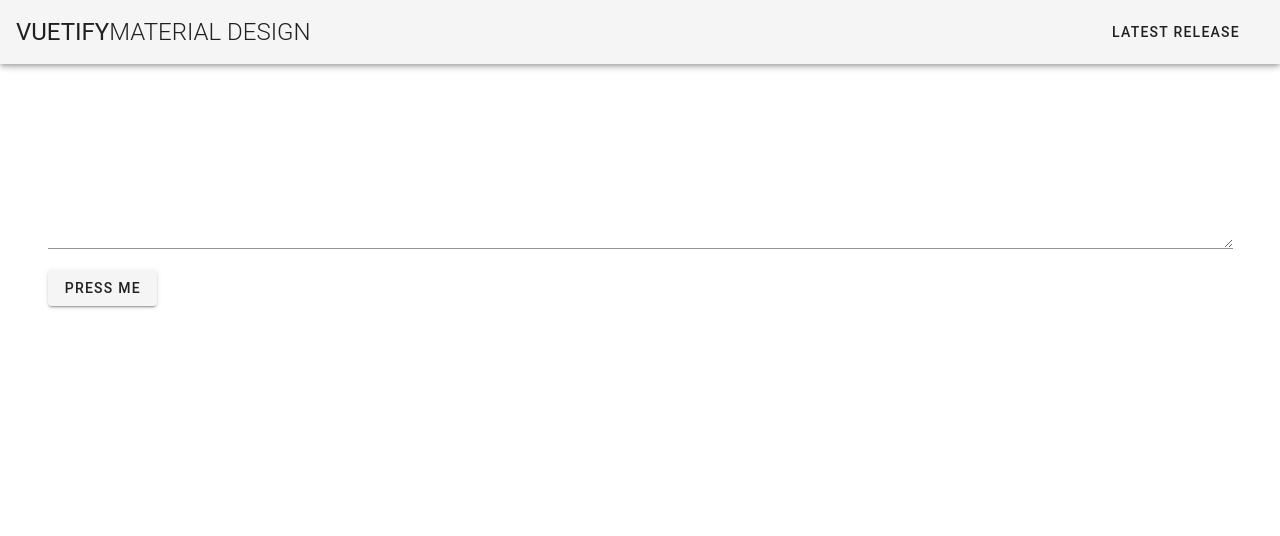
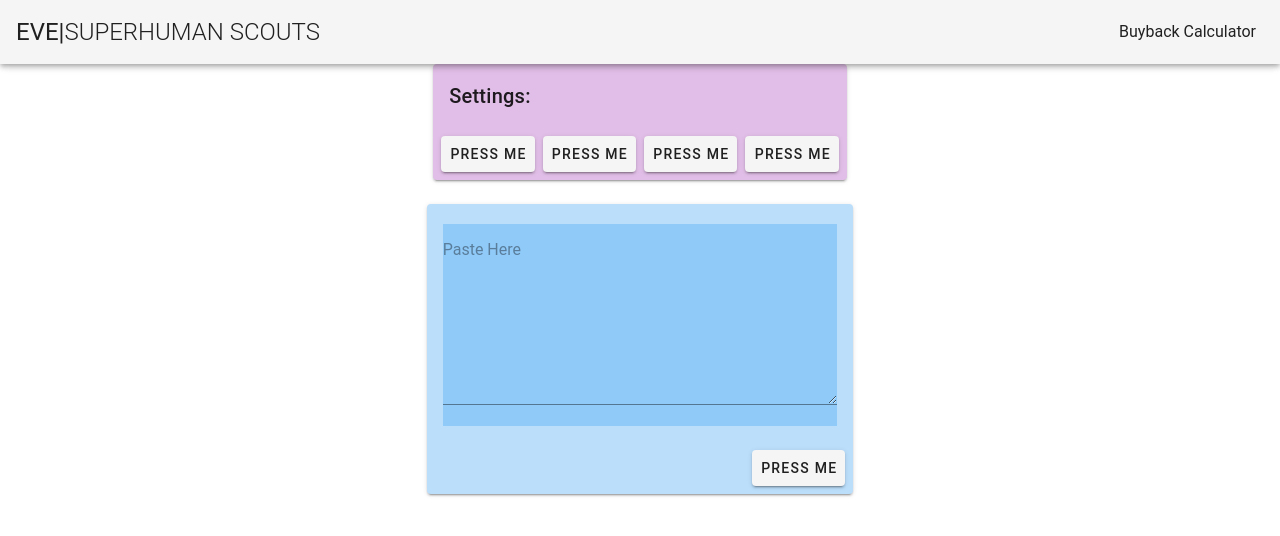
Before and after one commit to karnthis/evecalc, a Vue app: page / in a window 1280 px wide. Shown: the top 536 px of the page. Built offline with nearby package versions, Linux system fonts and the light colour scheme; a small style sheet from the web is missing.

Commit message:
switched to remote api

```diff
--- a/src/App.vue
+++ b/src/App.vue
@@ -2,35 +2,64 @@
   <v-app>
     <v-app-bar app>
       <v-toolbar-title class="headline text-uppercase">
-        <span>Vuetify</span>
-        <span class="font-weight-light">MATERIAL DESIGN</span>
+        <span>EVE|</span>
+        <span class="font-weight-light">Superhuman Scouts</span>
       </v-toolbar-title>
       <v-spacer></v-spacer>
-      <v-btn
-        text
-        href="https://github.com/vuetifyjs/vuetify/releases/latest"
-        target="_blank"
-      >
-        <span class="mr-2">Latest Release</span>
-      </v-btn>
+      <!-- <v-btn text href="https://github.com/vuetifyjs/vuetify/releases/latest" target="_blank"> -->
+        <span class="mr-2">Buyback Calculator</span>
+      <!-- </v-btn> -->
     </v-app-bar>
 
     <v-content>
-      <v-container>
       <v-row>
-          <v-textarea rows="6" id="calcField">
-
-          </v-textarea>
+        <v-container fluid fill-height>
+          <v-layout align-center justify-center>
+            <v-card class="purple lighten-4">
+              <v-card-title>
+                <span>Settings:</span>
+              </v-card-title>
+              <v-card-actions>
+                <v-btn @click="process">press me</v-btn>
+                <v-btn @click="process">press me</v-btn>
+                <v-btn @click="process">press me</v-btn>
+                <v-btn @click="process">press me</v-btn>
+              </v-card-actions>
+            </v-card>
+          </v-layout>
+        </v-container>
+        <v-spacer></v-spacer>
+        <v-container fluid fill-height>
+          <v-layout align-center justify-center>
+            <v-flex xs12 sm8 md4>
+              <v-card class="blue lighten-4">
+                <v-card-text>
+                  <v-textarea
+                    rows="6"
+                    id="calcField"
+                    placeholder="Paste Here"
+                    class="blue lighten-3"
+                  ></v-textarea>
+                </v-card-text>
+                <v-card-actions>
+                  <v-spacer></v-spacer>
+                  <v-btn @click="process">press me</v-btn>
+                </v-card-actions>
+              </v-card>
+            </v-flex>
+          </v-layout>
+        </v-container>
       </v-row>
-        <v-row>
-          <v-btn @click="process">
-            press me
-          </v-btn>
+      <v-spacer></v-spacer>
+      <v-row v-if="returned">
+        <v-container fluid fill-height>
+          <v-layout align-center justify-center>
+            <v-card class="green lighten-4">
+              <v-card-text>{{ returned }}</v-card-text>
+            </v-card>
+          </v-layout>
+        </v-container>
       </v-row>
-        <v-row>
-          {{ returned }}
-        </v-row>
-      </v-container>
     </v-content>
   </v-app>
 </template>
@@ -39,29 +68,29 @@
 // import HelloWorld from './components/HelloWorld';
 
 export default {
-  name: 'App',
+  name: "App",
   components: {
     // HelloWorld,
   },
   data: () => ({
-    returned: ''
+    returned: ""
   }),
   methods: {
     process() {
-      fetch("http://localhost:5115/", {
+      fetch("https://node1.squirrellogic.com/", {
         method: "POST",
-    mode: 'cors',
+        mode: "cors",
         headers: {
-      'Content-Type': 'text/plain',
+          "Content-Type": "text/plain"
           // 'User-Agent': `TcGre'l en Karnt`
         },
-    body: document.querySelector("#calcField").value
+        body: document.querySelector("#calcField").value || "PLEX"
       })
         .then(res => res.json())
         // .then(res => res.text())
         .then(res => {
-    this.returned = res
-  })
+          this.returned = res;
+        });
     }
   }
 };
```
Lines whose indentation alone changed are shown as unchanged.
